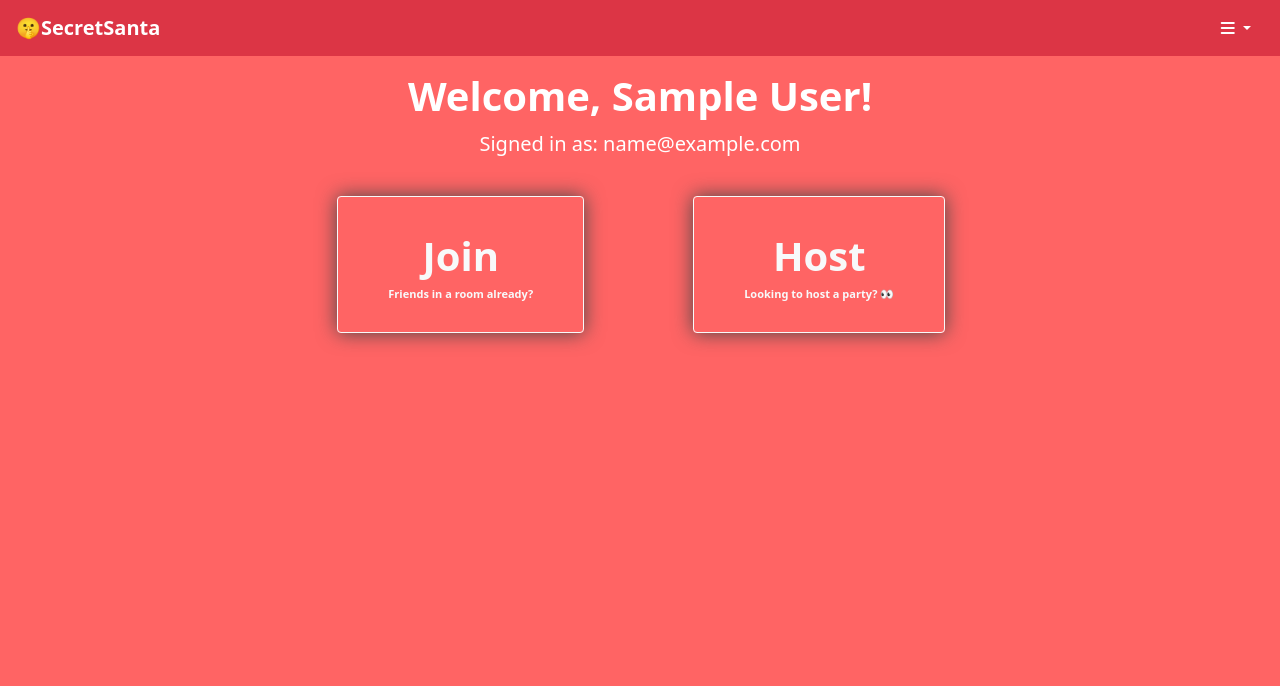
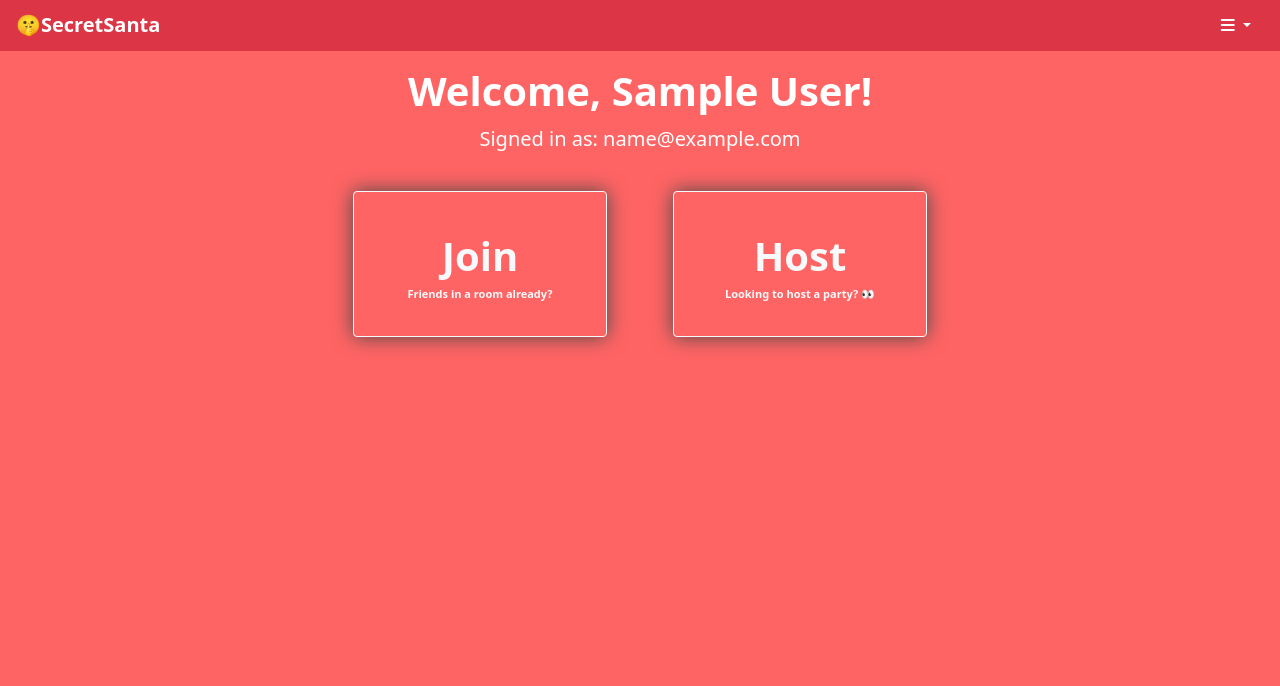
Before and after one commit to vjloable/secretsanta, a PHP site: page /lobby.php in a window 1280 px wide. Shown: the top 686 px of the page. Run offline with PHP 8.4, Linux system fonts and the light colour scheme; the visitor is signed in with stand-in values (Sample User, id 1); some libraries are stand-ins or nearby versions.

Commit message:
refactor: make page responsive (exc 4-code)

```diff
--- a/lobby.php
+++ b/lobby.php
@@ -15,6 +15,19 @@ include "scripts\session_control.inc";
             box-shadow: 0 0 20px #484747;
         }
 
+        .form-control {
+            width: 40px !important;
+        }
+
+        .card-header {
+            font-size: 15px !important;
+        }
+
+        .btn-choose {
+            width: 253.75px !important;
+            height: 146.7px !important;
+        }
+
         input::-webkit-outer-spin-button,
         input::-webkit-inner-spin-button {
             -webkit-appearance: none;
@@ -26,16 +39,56 @@ include "scripts\session_control.inc";
         input[type=number] {
             -moz-appearance: textfield;
         }
+
+        .navbar {
+            height: 7vh;
+        }
+
+        @media only screen and (max-width: 595px) {
+            .navbar-brand {
+                position: relative;
+                bottom: 5%;
+            }
+
+            .container-small-cm {
+                position: relative;
+                bottom: 3px;
+            }
+
+            .padding-destroyer {
+                padding: 0 0 0 0 !important;
+            }
+
+            .collapse {
+                margin: auto;
+            }
+
+            .fillin-div {
+                display: none;
+            }
+
+            .col {
+                margin: 0 0 0 0 !important;
+            }
+
+            .small-div {
+                flex-direction: column;
+                align-items: center;
+            }
+        }
+
+        @media only screen and (max-height:395px) {
+            .navbar {
+                height: 40px;
+            }
+        }
     </style>
 </head>
 
 <body style="height: 100%; background-color: rgb(255, 100, 100); color: white; font-weight: 900;">
-    <nav class="navbar navbar-expand-sm navbar-dark bg-danger" style="height: 7vh">
-        <div class="container-fluid">
+    <nav class="navbar navbar-expand-sm navbar-dark bg-danger w-100" style="height: 50.5px;">
+        <div class="container-fluid container-small-cm">
             <a class="navbar-brand" style="font-weight: 900;" href="#">🤫SecretSanta</a>
-            <button class="navbar-toggler" type="button" data-toggle="collapse" data-target="#navbarID" aria-controls="navbarID" aria-expanded="false" aria-label="Toggle navigation">
-                <span class="navbar-toggler-icon"></span>
-            </button>
             <div class="dropdown">
                 <form action="post">
                     <button class="btn dropdown-toggle" style="color: white;" type="button" id="dropdownMenuButton" data-toggle="dropdown" aria-haspopup="true" aria-expanded="false">
@@ -62,17 +115,17 @@ include "scripts\session_control.inc";
             ?>
         </h5>
         <br>
-        <div class="d-flex" style="height:40%; margin-right: 0px; margin-left: 0px;">
-            <div class="col p-2"></div>
-            <div class="col p-2 text-right h-100 text-center" style="margin-right: 2%">
+        <div class="d-flex small-div" style="height:40%; margin-right: 0px; margin-left: 0px;">
+            <div class="col p-2 fillin-div"></div>
+            <div class="col p-2 text-right h-100 text-center">
                 <div class="row align-items-center">
-                    <form action="post">
-                        <button class="btn btn-outline-light h-100 glow text-center " style="padding: 10% 50px; font-size: 40px; font-weight:900;" role="button" type="button" data-toggle="collapse" data-target="#enterRoomCode">Join
+                    <form action="post" class="padding-destroyer">
+                        <button class="btn btn-choose btn-outline-light h-100 glow text-center " style="padding: 10% 50px; font-size: 40px; font-weight:900;" role="button" type="button" data-toggle="collapse" data-target="#enterRoomCode">Join
                             <br>
                             <div style="font-size: 11px;">Friends in a room already? </div>
                         </button>
                     </form>
-                    <div class="collapse" id="enterRoomCode">
+                    <div class="collapse" id="enterRoomCode" style="width: 367.05px;">
                         <br>
                         <div class="card bg-transparent border-light mx-5">
                             <div class="card-header bg-danger border-transparent" style="font-weight: 900; font-size: 1vw;">
@@ -82,16 +135,16 @@ include "scripts\session_control.inc";
                                 <form method="post">
                                     <div class="row align-items-center justify-content-around">
                                         <div class="col-2">
-                                            <input type="text" class="form-control" min="0" max="9" maxlength="1" pattern="[0-9]{1}" id="text" name="roomcode_a" style="width: 40px;">
+                                            <input type="text" class="form-control" min="0" max="9" maxlength="1" pattern="[0-9]{1}" id="text" name="roomcode_a">
                                         </div>
                                         <div class="col-2">
-                                            <input type="text" class="form-control" min="0" max="9" maxlength="1" pattern="[0-9]{1}" id="text" name="roomcode_b" style="width: 40px;">
+                                            <input type="text" class="form-control" min="0" max="9" maxlength="1" pattern="[0-9]{1}" id="text" name="roomcode_b">
                                         </div>
                                         <div class="col-2">
-                                            <input type="text" class="form-control" min="0" max="9" maxlength="1" pattern="[0-9]{1}" id="text" name="roomcode_c" style="width: 40px;">
+                                            <input type="text" class="form-control" min="0" max="9" maxlength="1" pattern="[0-9]{1}" id="text" name="roomcode_c">
                                         </div>
                                         <div class="col-2">
-                                            <input type="text" class="form-control" min="0" max="9" maxlength="1" pattern="[0-9]{1}" id="text" name="roomcode_d" style="width: 40px;">
+                                            <input type="text" class="form-control" min="0" max="9" maxlength="1" pattern="[0-9]{1}" id="text" name="roomcode_d">
                                         </div>
                                         <div class="col-3">
                                             <input type="submit" class="btn btn-danger text-white" value="OK" style="font-weight: 900;" role="button" formaction="/secretsanta/scripts/join_action.php">
@@ -103,15 +156,15 @@ include "scripts\session_control.inc";
                     </div>
                 </div>
             </div>
-            <div class="col p-2 text-left h-100 text-center " style="margin-left: 2%">
+            <div class="col p-2 text-left h-100 text-center">
                 <form action="post">
-                    <button class="btn btn-outline-light h-100 glow " style="padding: 10% 50px; font-size: 40px; font-weight:900;" type="submit" role="button" formaction="/secretsanta/scripts/host_action.php">Host
+                    <button class="btn btn-choose btn-outline-light h-100 glow " style="padding: 10% 50px; font-size: 40px; font-weight:900;" type="submit" role="button" formaction="/secretsanta/scripts/host_action.php">Host
                         <br>
                         <div style="font-size: 11px;">Looking to host a party? 👀 </div>
                     </button>
                 </form>
             </div>
-            <div class="col p-2"></div>
+            <div class="col p-2 fillin-div"></div>
         </div>
     </div>
 </body>
```
